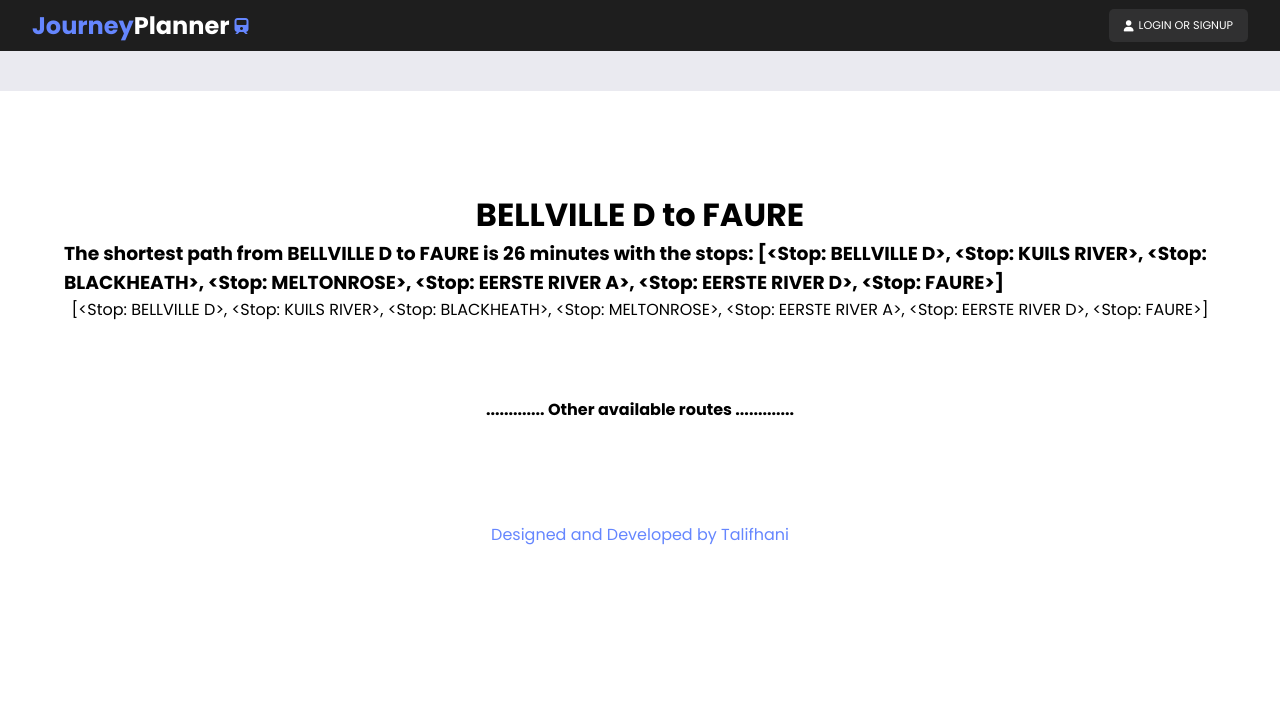
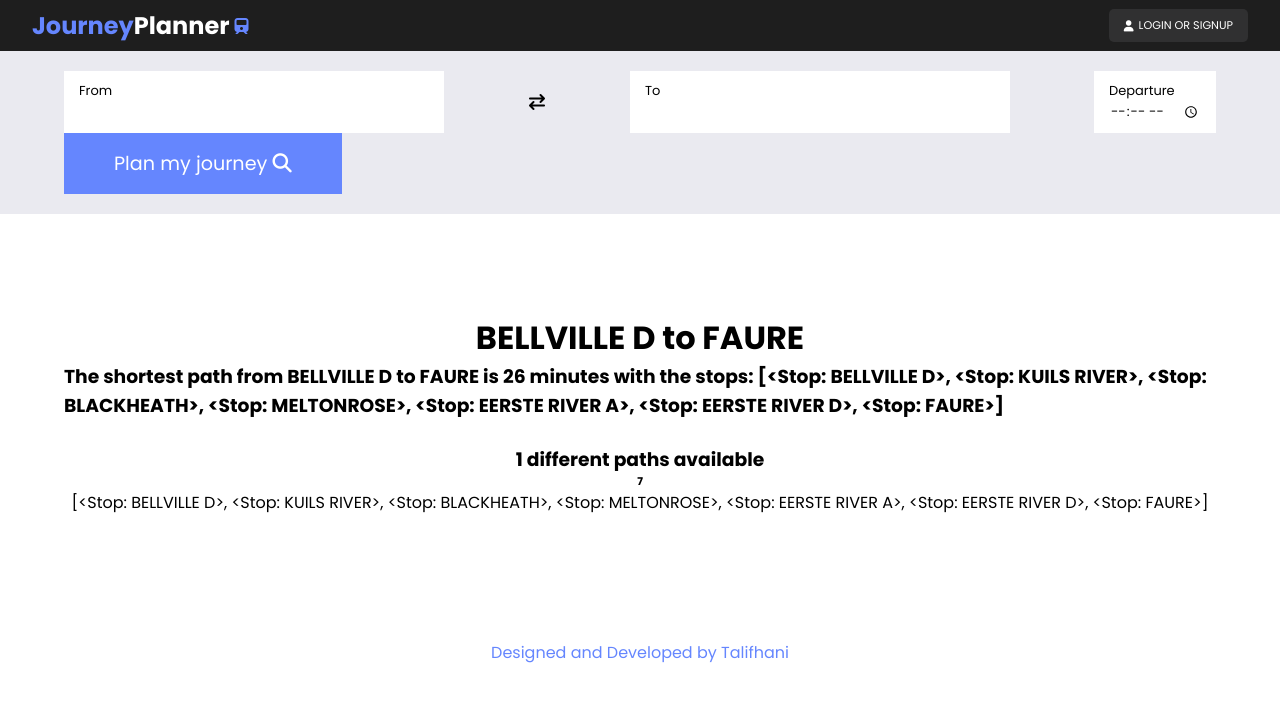
Before and after one commit to notTali/PTJP, a Django app: page /search-results/ in a window 1280 px wide. Shown: the top 702 px of the page. Run offline with Django 4.2, Linux system fonts and the light colour scheme; data comes from the database, SQL or seed files in the repository; some libraries are stand-ins or nearby versions.

Commit message:
search results

```diff
--- a/search/templates/search-results.html
+++ b/search/templates/search-results.html
@@ -1,15 +1,47 @@
-{% extends 'base.html' %} {% block title %}
+{% extends 'base.html' %} {% block searchform %}
+<div class="form-center">
+  <form action="" method="post" autocomplete="off">
+    {% csrf_token %}
+    <div class="form-group">
+      <label for="id_start_stop">From</label>
+      <input type="text" name="" id="" />
+    </div>
+
+    <i class="fa fa-exchange" aria-hidden="true"></i>
+    <div class="form-group">
+      <label for="id_end_stop">To</label>
+      <input type="text" name="" id="" />
+    </div>
+    <div class="form-group">
+      <label for="depart">Departure</label>
+      <input type="time" id="depart" name="depart" />
+    </div>
+
+    <button type="submit">
+      Plan my journey <i class="fa fa-search" aria-hidden="true"></i>
+    </button>
+  </form>
+</div>
+
+{% endblock searchform %} {% block title %}
 <title>PTJP | Search Results</title>
 {% endblock title %} {% block content %}
 <h1>{{obj.start_stop}} to {{obj.end_stop}}</h1>
-<p>{{paths}}</p>
+<!-- <p>{{paths}}</p> -->
 <h3>{{shortest}}</h3>
 
-{% for route in routes%}
+<br />
+<h3>{{routes|length}} different paths available</h3>
+{% for route in routes %} {% if shortest == route %}
+<h6>{{route}}</h6>
+{% else %}
+<h6>{{route|length}}</h6>
 <p>{{route}}</p>
+{% endif %}
+<br />
 {% endfor %}
 
-<br />
+<!-- <br />
 <br />
 <br />
 <h4>............. Other available routes .............</h4>
@@ -17,4 +49,6 @@
 <h6>{{route|length}}</h6>
 <p>{{route}}</p>
 <br />
-{% endfor %} {% endblock content %}
+{% endfor %} -->
+
+{% endblock content %}
```
